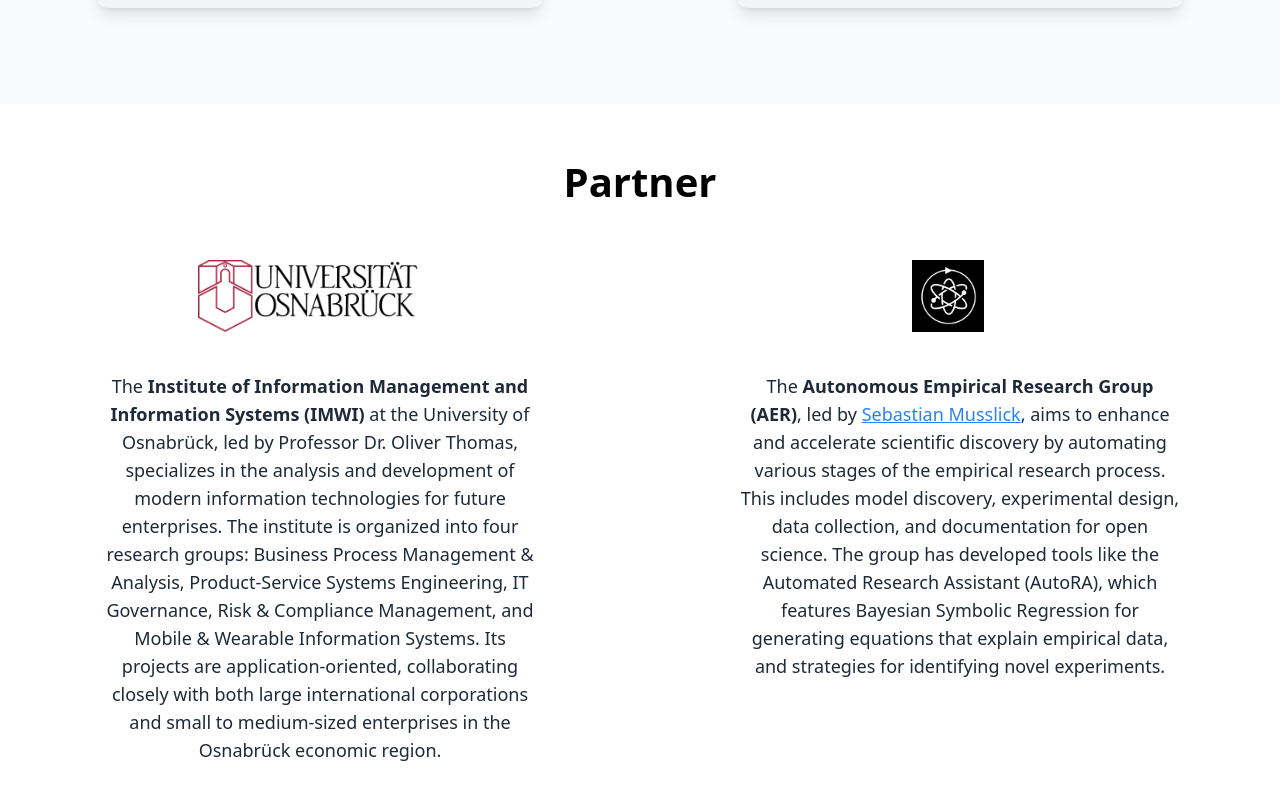
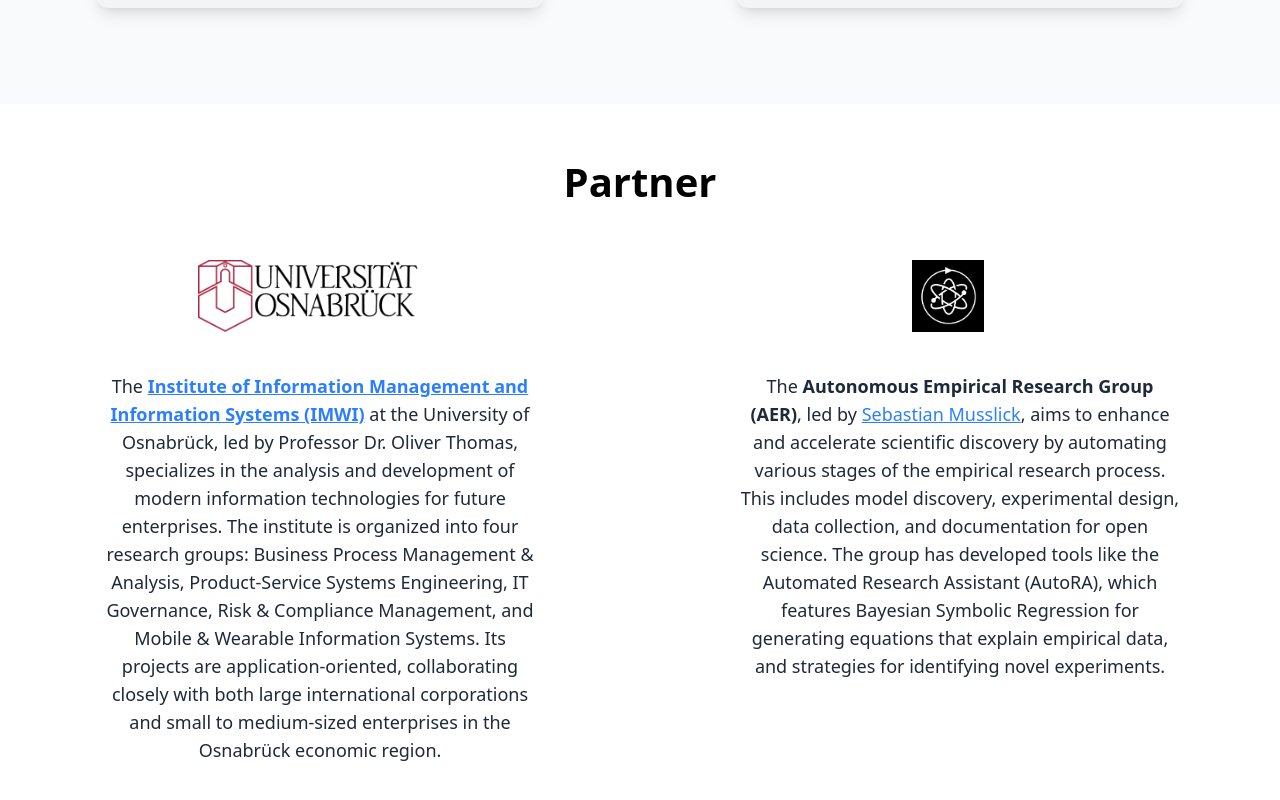
Before and after one commit to Study-Project-AI-for-Science/landing-page, a React (Vite) app: page / in a window 1280 px wide. Shown: the part 1854-2654 px from the top of the page. Built offline with nearby package versions, Linux system fonts and the light colour scheme.

Commit message:
feat: Added link to IMWI

```diff
--- a/src/App.tsx
+++ b/src/App.tsx
@@ -95,7 +95,9 @@
                     <div className="w-full flex flex-col items-center text-center mb-10 lg:mb-0">
                         <img src={UniLogo} alt="IMWI - Universität Osnabrück" className="w-auto h-18 mr-6 mb-10" />
                         <p className="text-gray-800 text-lg mx-[15px] lg:mx-[100px]">
-                            The <strong>Institute of Information Management and Information Systems (IMWI)</strong> at the University of Osnabrück,
+                            The <a href="https://www.wiwi.uni-osnabrueck.de/en/departments_and_institutes/information_management_and_information_systems_prof_thomas.html" className="text-blue-500 underline">
+                                <strong>Institute of Information Management and Information Systems (IMWI)</strong>
+                            </a> at the University of Osnabrück,
                             led by Professor Dr. Oliver Thomas, specializes in the analysis and development of modern information technologies
                             for future enterprises. The institute is organized into four research groups: Business Process Management & Analysis,
                             Product-Service Systems Engineering, IT Governance, Risk & Compliance Management, and Mobile & Wearable Information Systems.
```
